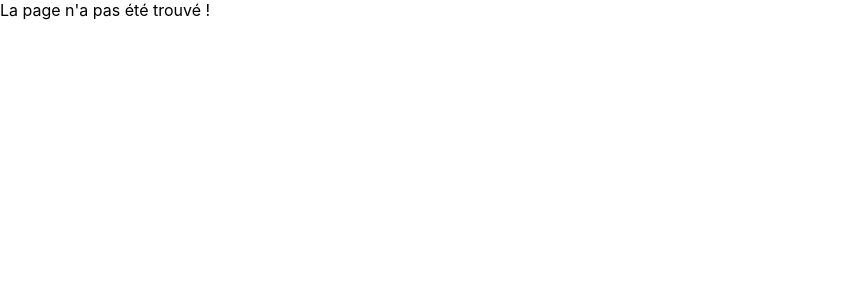
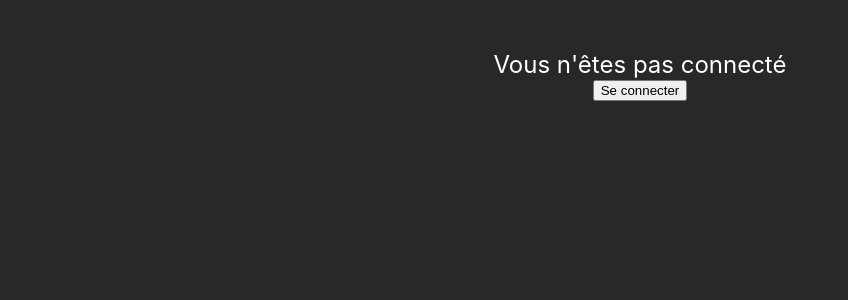
Before and after one commit to Florian59c/Point-n-click, a React (Create React App) app in the folder client/: page /delete in a window 1280 px wide. Shown: the top 300 px of the page, without its empty margins (0-848 px from the left). Built offline with nearby package versions, Linux system fonts and the light colour scheme.

Commit message:
page delete avec suppression du currentUser

```diff
--- a/client/src/App.tsx
+++ b/client/src/App.tsx
@@ -4,6 +4,7 @@ import Home from "./screens/outGameScreens/Home";
 import BestPlayers from "./screens/outGameScreens/BestPlayers";
 import Login from "./screens/outGameScreens/Login";
 import Register from "./screens/outGameScreens/Register";
+import Delete from "./screens/outGameScreens/Delete";
 import Prologue from "./screens/outGameScreens/Prologue";
 import StartPage from "./screens/inGameScreens/StartPage";
 import Desktop from "./screens/inGameScreens/Desktop";
@@ -20,6 +21,7 @@ function App() {
         <Route path="/" element={<Home />} />
         <Route path="/login" element={<Login />} />
         <Route path="/register" element={<Register />} />
+        <Route path="/delete" element={<Delete />} />
         <Route path="/prologue" element={<Prologue />} />
         <Route path="/start-page" element={<StartPage />} />
         <Route path="/desktop" element={<Desktop />} />
--- a/client/src/index.css
+++ b/client/src/index.css
@@ -5,6 +5,8 @@ body {
     sans-serif;
   -webkit-font-smoothing: antialiased;
   -moz-osx-font-smoothing: grayscale;
+  background-color: #282828;
+  color: white;
 }
 
 code {
--- /dev/null
+++ b/client/src/screens/outGameScreens/Delete.jsx
@@ -0,0 +1,46 @@
+import { Link, useNavigate } from 'react-router-dom';
+import { useDeleteUserMutation, useGetProfileQuery } from '../../gql/generated/schema';
+import './css/Delete.css';
+
+function Delete() {
+
+    const { data: currentUser, client } = useGetProfileQuery({ errorPolicy: 'ignore' });
+    const [deleteUser] = useDeleteUserMutation();
+    const navigate = useNavigate();
+
+    async function deleteAccount() {
+        if (currentUser !== null || typeof currentUser !== "undefined") {
+            const userId = currentUser?.profile?.id;
+            try {
+                await deleteUser({ variables: { userId } });
+                client.resetStore();
+            } catch (err) {
+                console.error(err);
+            } finally {
+                navigate("/register");
+            }
+        }
+    }
+
+    return (
+        <div className='delete'>
+            {currentUser ? (
+                <div>
+                    <p>Attention !</p>
+                    <p>Si vous cliquez sur ce bouton, toutes les données liées a votre compte seront définitivement supprimées !!</p>
+                    <button className='alert' onClick={deleteAccount}>Supprimer mon compte</button>
+                </div>
+            ) : (
+                <div>
+                    <p style={{ color: "white" }}>Vous n'êtes pas connecté</p>
+                    <Link to="/login">
+                        <button>Se connecter</button>
+                    </Link>
+                </div>
+            )
+            }
+        </div >
+    );
+}
+
+export default Delete;
--- /dev/null
+++ b/client/src/screens/outGameScreens/css/Delete.css
@@ -0,0 +1,25 @@
+.delete {
+    text-align: center;
+    margin: 50px;
+}
+
+.delete p {
+    color: red;
+    font-size: x-large;
+}
+
+.delete .alert {
+    background-color: red;
+    color: rgb(218, 218, 218);
+    padding: 20px 60px;
+    margin: 50px 0;
+    border: none;
+    border-radius: 40px;
+    font-size: x-large;
+}
+
+.delete .alert:hover {
+    background-color: rgb(177, 0, 0);
+    color: white;
+    cursor: pointer;
+}
```
Also changed, not shown: 1 other file (tests, documents, lock files or other folders).
